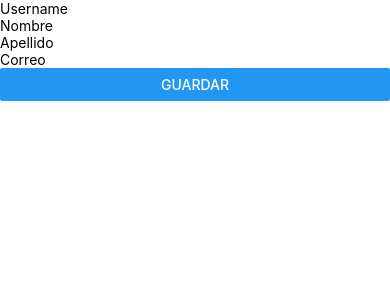
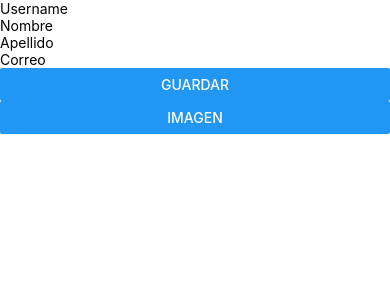
Before and after one commit to rafalagunas/UserEdit, a React Native app: screen / in a window 390 px wide. Shown: the top 300 px of the page. Built offline with nearby package versions, Linux system fonts and the light colour scheme.

Commit message:
image button

```diff
--- a/src/components/UserEdit/UserEdit.js
+++ b/src/components/UserEdit/UserEdit.js
@@ -58,6 +58,12 @@ class UserEdit extends Component {
                     title="Guardar"
                     onPress={(e) => this.userUpdate(e)}
                     />
+
+                <Button
+                    title="Imagen"
+                    onPress={(e) => this.userUpdate(e)}
+                    />
+
             </View>
         );
     }
```
